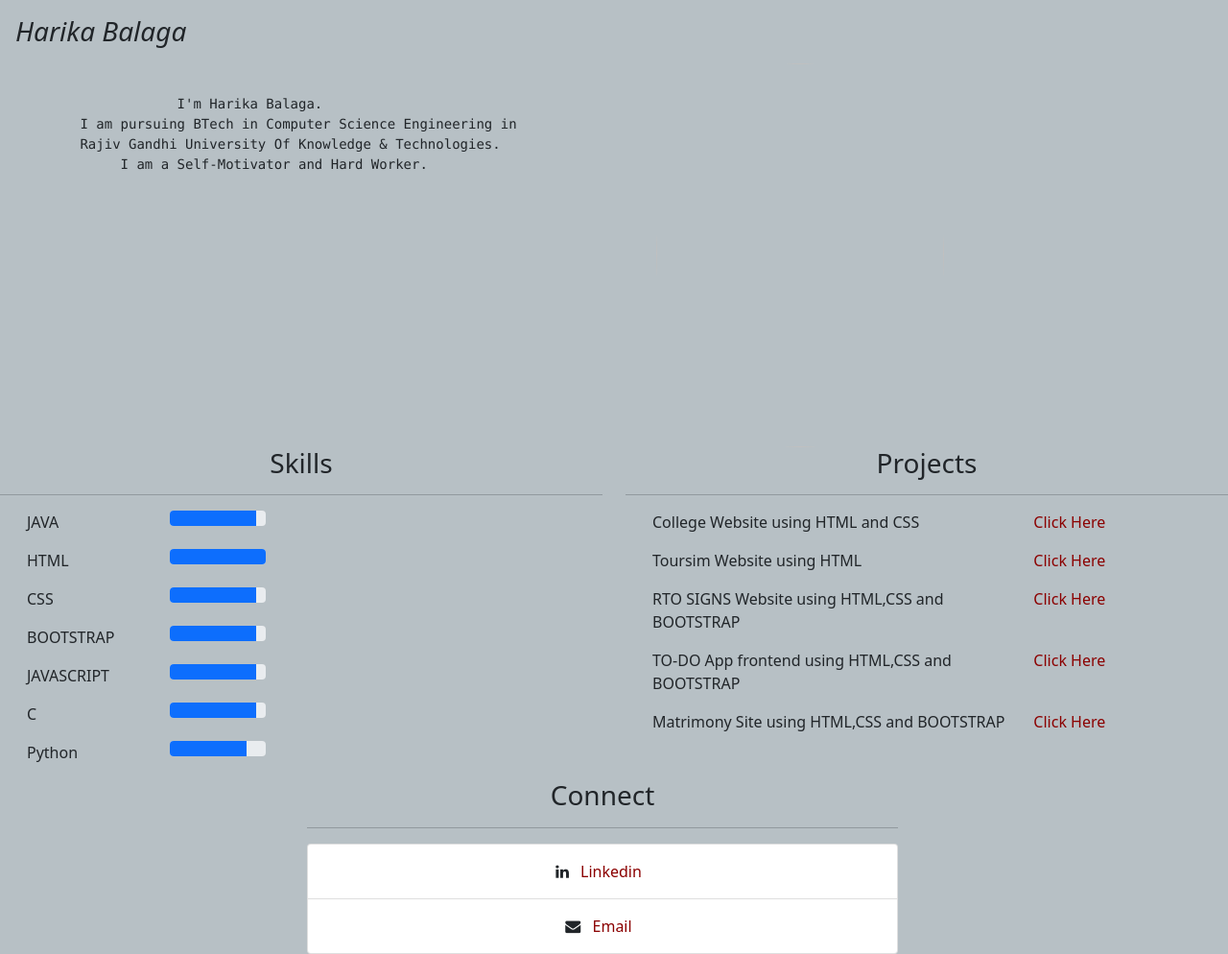
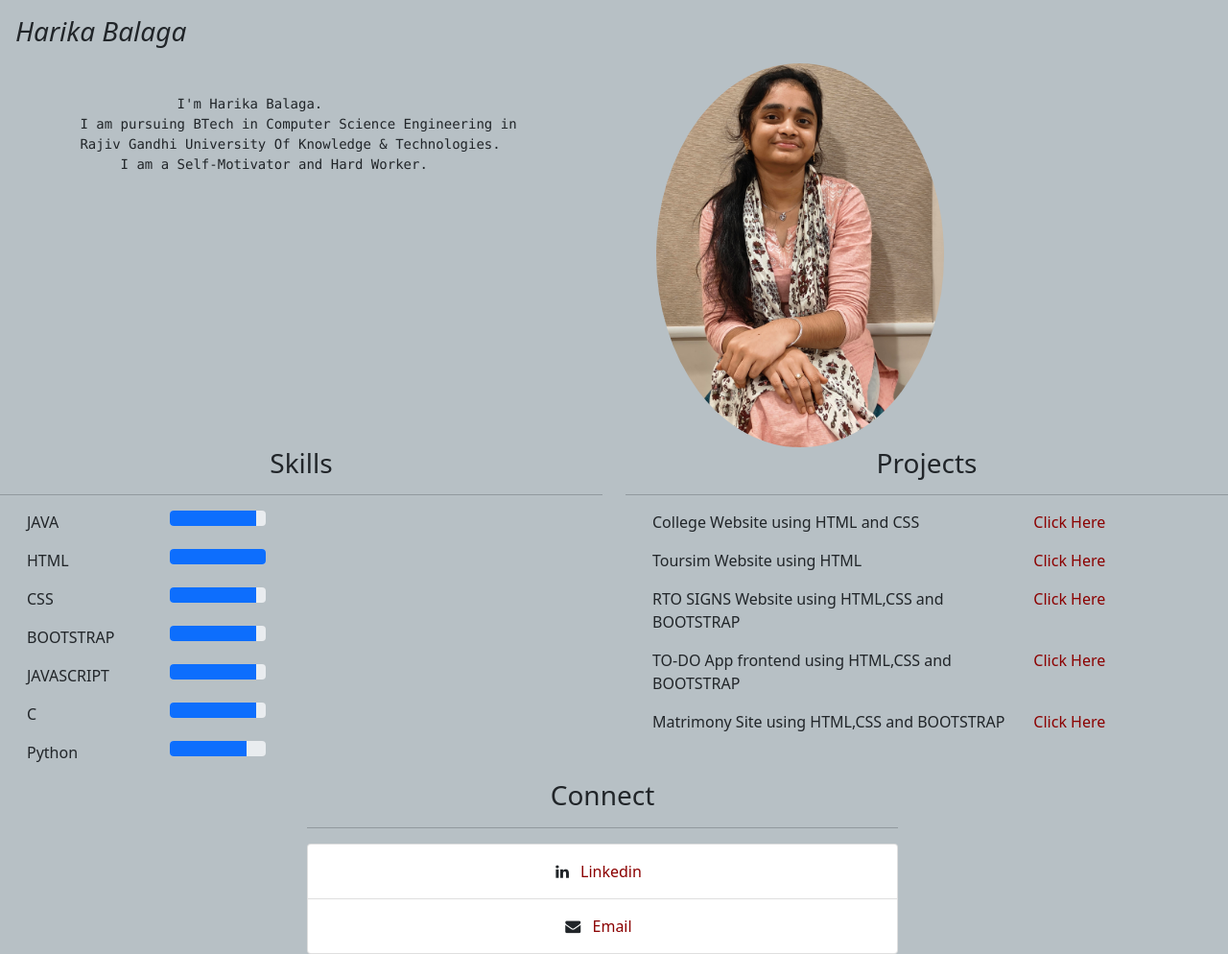
Before and after one commit to BH364/Personal-Blog, a plain HTML site: page index.html in a window 1280 px wide. Shown: the whole page at 96% size. Drawn offline with nearby package versions, Linux system fonts and the light colour scheme.

Commit message:
changes commited

```diff
--- a/index.html
+++ b/index.html
@@ -34,7 +34,7 @@
                 </p>
         </div>
         <div class="col-5">
-            <img src="haari.jpg" height="400px" width="300px" class="rounded-circle">
+            <img src="harika.jpg" height="400px" width="300px" class="rounded-circle">
         </div>
     </div>
     <div class="row">
```
